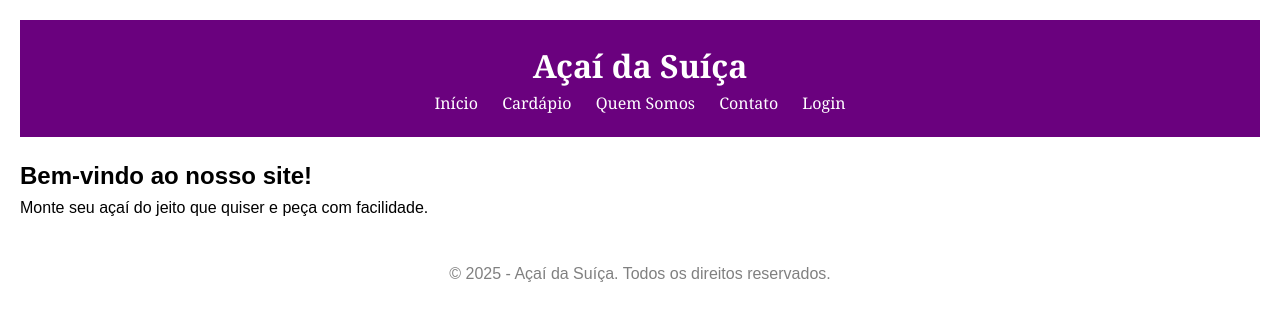
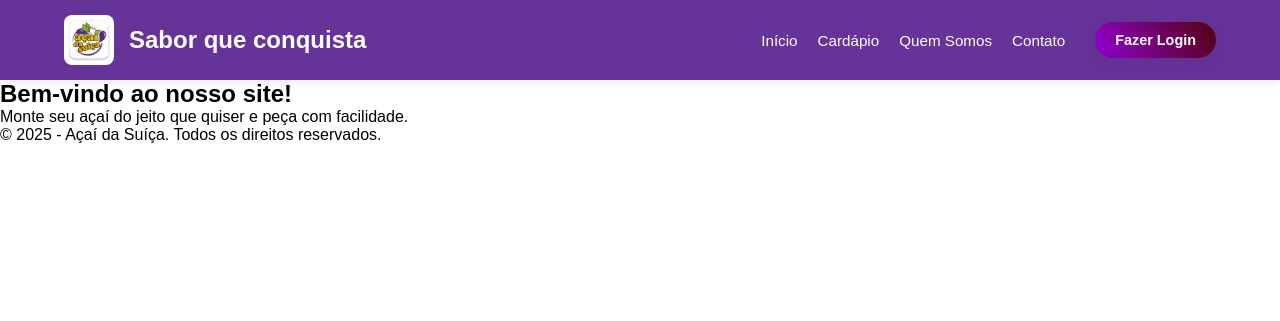
Before and after one commit to Lucas-Fernandes01/acai_suica, a PHP site: page / in a window 1280 px wide. Shown: the top 321 px of the page. Run offline with PHP 8.4, Linux system fonts and the light colour scheme.

Commit message:
melhoria: Update styles and scripts // This commit includes updates to the CSS styles, JavaScript functionality, and HTML structure. // The changes enhance the user interface and improve the overall user experience. // The modifications include: // - Improved layout and design in CSS // - Enhanced interactivity and functionality in JavaScript // - Updated HTML structure for better semantics and accessibility

```diff
--- a/Css/style.css
+++ b/Css/style.css
@@ -2,38 +2,115 @@
   margin: 0;
   padding: 0;
   box-sizing: border-box;
+  font-family: 'Poppins', sans-serif; /* FONTE DO SITE */
 }
 
-  body {
-    font-family: Arial, Helvetica, sans-serif;
-    line-height: 1.6;
-    padding: 20px;
+/* FONTE PARA MOBILE */
+@import url('https://fonts.googleapis.com/css2?family=Poppins:wght@300;400;500;600;700&display=swap');
+
+header {
+  background-color: rebeccapurple;
+  box-shadow: 0 2px 10px rgba(0, 0, 0, 0.1);
+  padding: 15px 5%;
+  display: flex;
+  justify-content: space-between;
+  align-items: center;
+  position: sticky;
+  top: 0;
+  z-index: 100;
 }
 
-  header {
-    background-color: #6a017e;
-    font-family: Georgia;
-    color: white;
-    padding: 20px;
-    text-align: center;
+.logo-container {
+  display: flex;
+  align-items: center;
+  gap: 15px;
 }
 
-  nav a {
-    color: white;
-    margin: 0 10px;
-    text-decoration: none;
+.logo {
+  height: 50px;
+  width: auto;
+  border-radius: 8px;
 }
 
-  nav a:hover {
-    text-decoration: underline;
+.logo-text h1 {
+  font-size: 1.5rem;
+  color: white;
+  font-weight: 700;
 }
 
-  main {
-    margin-top: 20px;
+/* MENU */
+
+nav {
+  display: flex;
+  align-items: center;
+  gap: 30px;
+}
+.nav-links {
+  display: flex;
+  gap: 20px;
 }
 
-  footer {
-    margin-top: 40px;
-    text-align: center;
-    color: gray;
+.nav-links a {
+  text-decoration: none;
+  color: white;
+  font-weight: 500;
+  font-size: 0.95rem;
+  position: relative;
+  transition: all 0.3s ease;
 }
+.nav-links a:hover {
+  color: wheat;
+}
+
+.nav-links a::after {
+  content: '';
+  position: absolute;
+  width: 0;
+  height: 2px;
+  bottom: -4px;
+  left: 0;
+  background-color: white;
+  transition: width 0.3s ease;
+}
+
+.nav-links a:hover::after {
+  width: 100%;
+}
+.login-btn {
+  background: linear-gradient(60deg, rgb(143, 0, 209), rgb(85, 3, 14));
+  color: white;
+  padding: 10px 20px;
+  border-radius: 25px;
+  text-decoration: none;
+  font-weight: 600;
+  font-size: 0.9rem;
+  transition: all 0.3s ease;
+  box-shadow: 0 4px 15px rgba(74, 44, 130, 0.2);
+}
+
+.login-btn:hover {
+  transform: translateY(-2px);
+  box-shadow: 0 6px 20px rgba(74, 44, 130, 0.3);
+}
+
+/* Responsividade Mobile */
+
+@media (max-width: 768px) {
+  header {
+    flex-direction: column;
+    padding: 15px;
+  }
+  .logo-container {
+    margin-bottom: 15px;
+  }
+  .nav-links {
+    flex-wrap: wrap;
+    justify-content: center;
+    gap: 15px;
+  }
+
+  nav {
+    flex-direction: column;
+    gap: 15px;
+  }
+}
--- a/Js/script.js
+++ b/Js/script.js
@@ -0,0 +1,4 @@
+window.addEventListener('scroll', function() {
+    const header = document.querySelector('header');
+    header.style.boxShadow = window.scrollY > 10 ? '0 2px 20px rgba(0, 0, 0, 0.15)' : '0 2px 10px rgba(0, 0, 0, 0.1)';
+  });
--- a/index.html
+++ b/index.html
@@ -5,19 +5,30 @@
   <meta name="viewport" content="width=device-width, initial-scale=1.0" />
   <title>Açaí da Suíça</title>
   <link rel="stylesheet" href="css/style.css" />
+  <script src="Js/script.js"></script>
 </head>
 <body>
+  <header>
 
-  <header>
-    <h1>Açaí da Suíça</h1>
-    <nav>
+
+    <div class="logo-container">
+      <img src="Img/Logo.jpg" alt="Açaí da Suíça Logo" class="logo">
+      <div class="logo-text">
+        <h1>Sabor que conquista</h1>
+      </div>
+    </div>
+
+  <nav>
+    <div class="nav-links">
       <a href="index.html">Início</a>
       <a href="cardapio.html">Cardápio</a>
       <a href="quem-somos.html">Quem Somos</a>
       <a href="contato.html">Contato</a>
-      <a href="login.html">Login</a>
-    </nav>
+    </div>
+    <a href="login.html" class="login-btn">Fazer Login</a>
+  </nav>
   </header>
+
 
   <main>
     <section>
```
Lines whose indentation alone changed are shown as unchanged.
